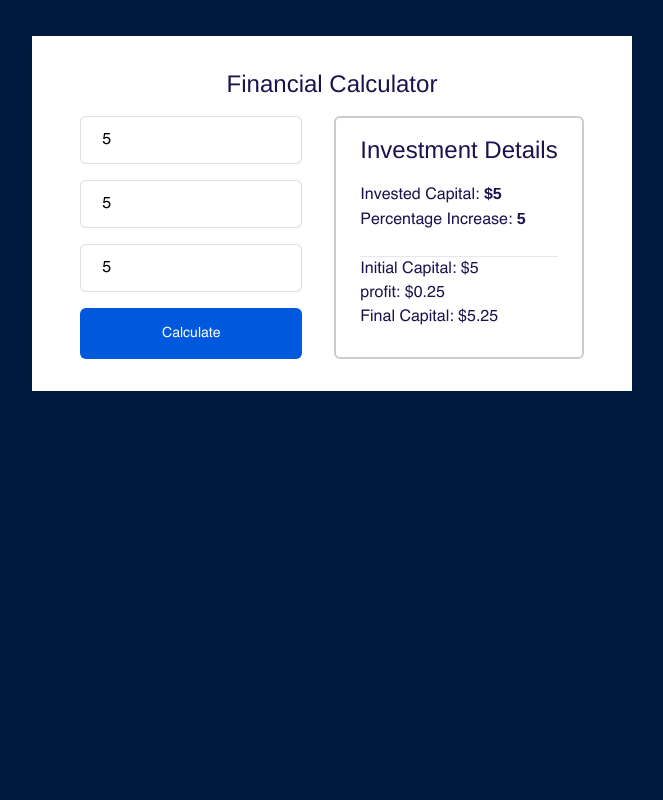
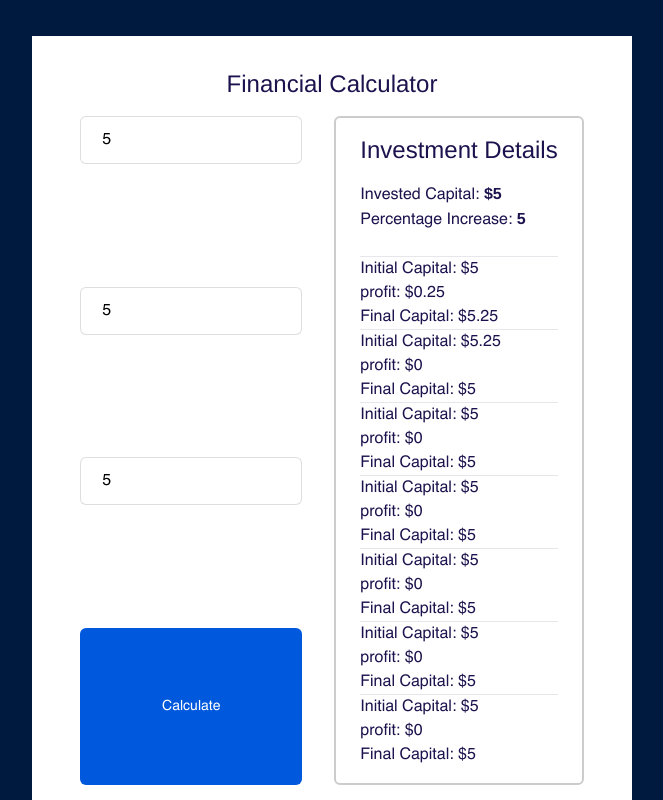
Before and after one commit to Niscolinx/financial-calculator, a React (Create React App) app: page / in a window 1280 px wide. Both pictures are taken after typing "5", "5", "5" into the empty fields and a click on the button "Calculate". Shown: the whole page, without its empty margins (308-971 px from the left). Built offline with nearby package versions, Linux system fonts and the light colour scheme.

Commit message:
working on inputs

```diff
--- a/src/components/Form.jsx
+++ b/src/components/Form.jsx
@@ -37,7 +37,7 @@ const Form = () => {
 
         for (let i = 0; i <= duration; i++) {
             capital = finalCapital
-            profit =  Math.floor(capital * (percent / 100))
+            profit = Math.floor(capital * (percent / 100))
             finalCapital = Math.floor(capital + profit)
 
             toCount.push({
@@ -122,6 +122,24 @@ const Form = () => {
                                 Final Capital: <span>${finalCapital}</span>
                             </p>
                         </div>
+                        {details &&
+                            details.map((value) => {
+                                return (
+                                    <div className='border-t'>
+                                        <p>
+                                            Initial Capital:{' '}
+                                            <span>${value.capital}</span>
+                                        </p>
+                                        <p>
+                                            profit: <span>${value.profit}</span>
+                                        </p>
+                                        <p>
+                                            Final Capital:{' '}
+                                            <span>${value.finalCapital}</span>
+                                        </p>
+                                    </div>
+                                )
+                            })}
                     </div>
                 </div>
             </div>
```
